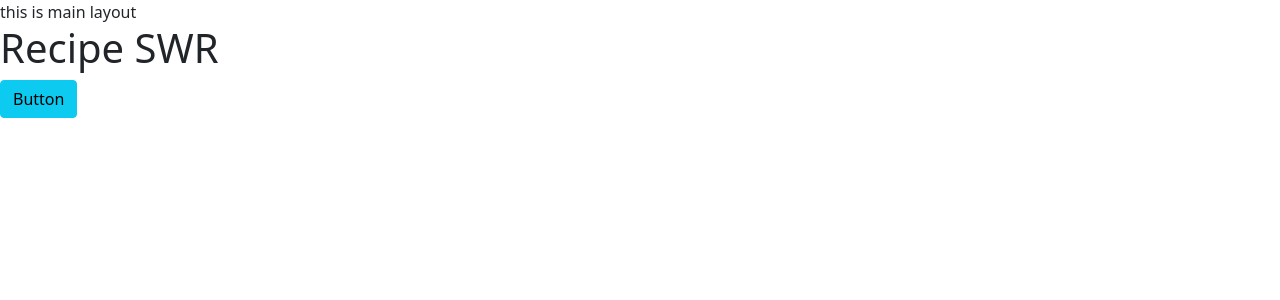
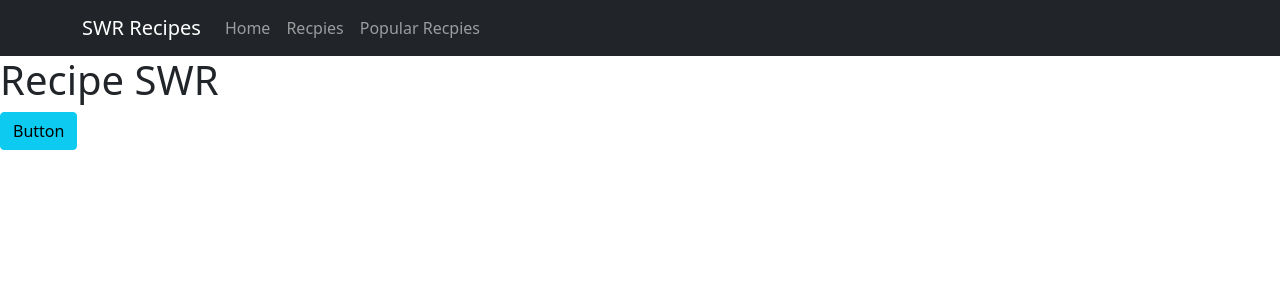
Before and after one commit to SamanKeighobadi/recipe_swr, a React (Create React App) app: page / in a window 1280 px wide. Shown: the top 300 px of the page. Built offline with nearby package versions, Linux system fonts and the light colour scheme.

Commit message:
feat: create header component

```diff
--- /dev/null
+++ b/src/components/common/Header.jsx
@@ -0,0 +1,26 @@
+import React from "react";
+import { Navbar, Container, Nav } from "react-bootstrap";
+import { Link } from "react-router-dom";
+
+const Header = () => {
+  return (
+    <div>
+      <Navbar collapseOnSelect expand="lg" bg="dark" variant="dark">
+        <Container>
+          <Navbar.Brand href="#home">SWR Recipes</Navbar.Brand>
+          <Navbar.Toggle aria-controls="responsive-navbar-nav" />
+          <Navbar.Collapse id="responsive-navbar-nav">
+            <Nav className="me-auto">
+              <Nav.Link as={Link} to={"/"}>Home</Nav.Link>
+              <Nav.Link as={Link} to="/recpies">Recpies</Nav.Link>
+              <Nav.Link as={Link} to="/popular">Popular Recpies</Nav.Link>
+
+            </Nav>
+          </Navbar.Collapse>
+        </Container>
+      </Navbar>
+    </div>
+  );
+};
+
+export default Header;
--- a/src/components/layout/MainLayout.jsx
+++ b/src/components/layout/MainLayout.jsx
@@ -1,9 +1,10 @@
 import React from 'react';
+import Header from '../common/Header'
 
 const MainLayout = ({children}) =>{
     return(
         <>
-            this is main layout
+            <Header />
             {children}
         </>
     )
--- a/src/index.js
+++ b/src/index.js
@@ -2,11 +2,12 @@
 import {createRoot} from 'react-dom/client';
 import './index.css';
 import App from './App';
+import {BrowserRouter} from 'react-router-dom'
 import 'bootstrap/dist/css/bootstrap.min.css'
 
 const root = createRoot(document.getElementById('root'));
 root.render(
-  <React.StrictMode>
+  <BrowserRouter>
     <App />
-  </React.StrictMode>
+  </BrowserRouter>
 );
```
